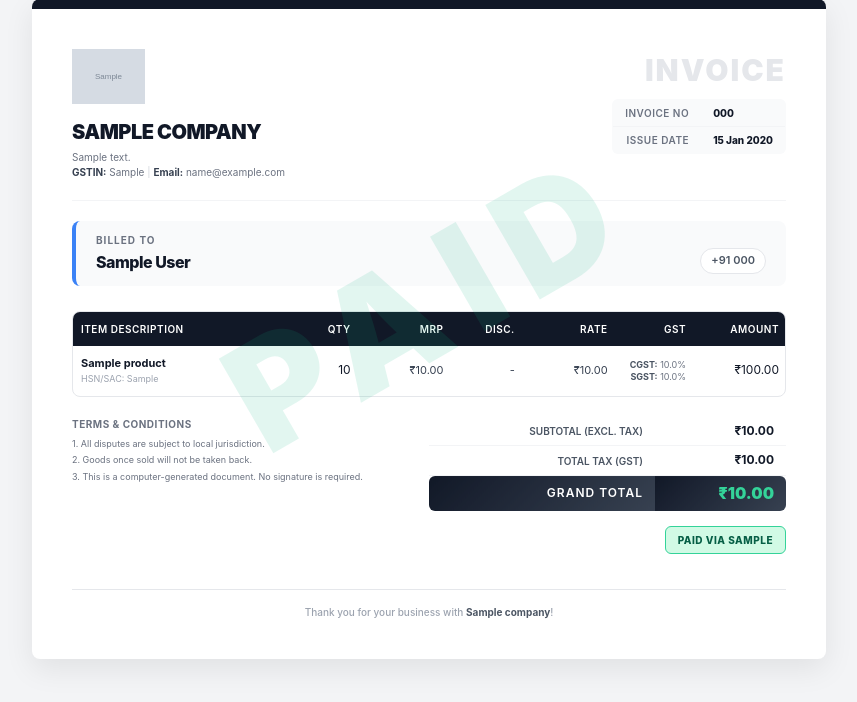
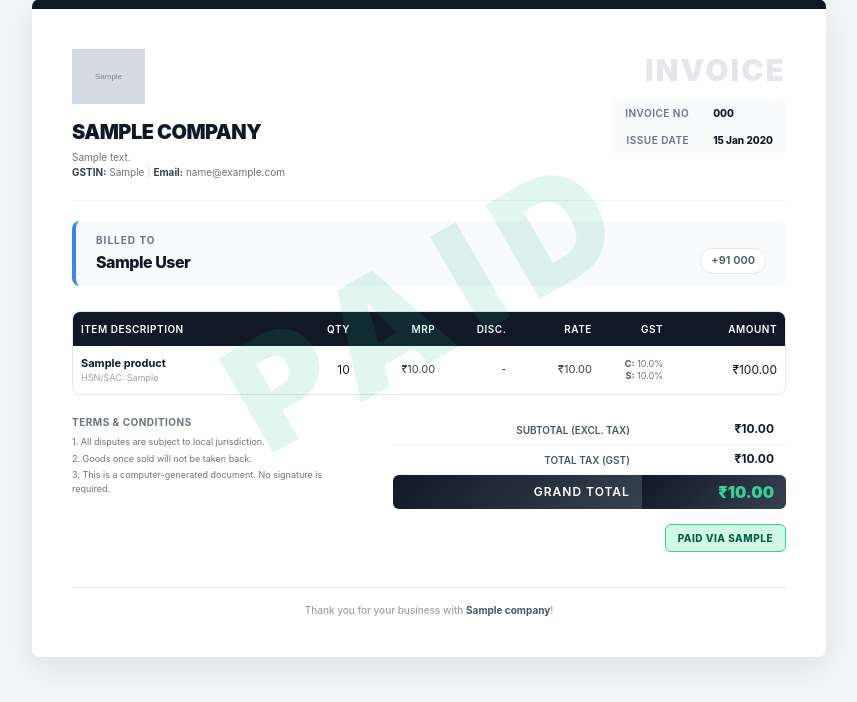
Before and after one commit to SkShizan/billing-system, a Flask app: page /billing/invoice/1 in a window 1280 px wide. Shown: the part 71-773 px from the top of the page, without its empty margins (211-1068 px from the left). Run offline with Flask 3, Linux system fonts and the light colour scheme; a user stored in the database is signed in; tables that the repository leaves empty hold one stand-in row (values such as "Sample post"); grey boxes marked "Sample" are stand-in pictures; some libraries are stand-ins or nearby versions.

Commit message:
fixing invoice layout

```diff
--- a/core/templates/billing/invoice_template.html
+++ b/core/templates/billing/invoice_template.html
@@ -32,7 +32,7 @@
             background: #ffffff;
             border-top: 10px solid #111827;
             border-radius: 8px;
-            padding: 40px; /* Standardized padding */
+            padding: 40px;
             box-shadow: 0 10px 30px rgba(0,0,0,0.08);
             position: relative;
             overflow: hidden;
@@ -47,7 +47,6 @@
         }
 
         .pdf-export-mode {
-            /* We force min-width so the canvas clone CANNOT be squished by a narrow viewport */
             width: 794px !important;
             min-width: 794px !important;
             max-width: 794px !important;
@@ -100,7 +99,6 @@
 
         table.items {
             width: 100%;
-            min-width: 714px !important; /* 794px box - 80px padding. Forces strict layout engine */
             border-collapse: collapse;
             table-layout: fixed;
         }
@@ -112,12 +110,13 @@
         }
 
         table.items td {
-            padding: 10px 8px; border-bottom: 1px solid #f3f4f6;
+            padding: 10px 8px; /* Reduced from 0px 19px to prevent text clipping */
+            border-bottom: 1px solid #f3f4f6;
             color: #374151; vertical-align: middle;
             word-wrap: break-word;
         }
 
-        /* Absolutely forbid the browser from breaking numbers into lines */
+        /* Allow numbers to sit nicely without breaking, padding adjustment above makes this safe now */
         table.items .right, table.items th.right {
             text-align: right;
             white-space: nowrap !important;
@@ -126,7 +125,7 @@
         table.items tbody tr:nth-child(even) { background-color: #fafaf9; }
         table.items tbody tr:last-child td { border-bottom: none; }
 
-        .item-name { font-weight: 700; color: #111827; font-size: 11px; }
+        .item-name { font-weight: 700; color: #111827; font-size: 11px; line-height: 1.3; }
         .item-hsn { font-size: 9px; color: #9ca3af; margin-top: 2px; }
         .strike { text-decoration: line-through; color: #9ca3af; font-size: 9px; }
         .discount-val { color: #ef4444; font-weight: 700; font-size: 10px; background: #fef2f2; padding: 2px 6px; border-radius: 4px; display: inline-block; }
@@ -136,11 +135,12 @@
         /* --- SUMMARY SECTION --- */
         .summary-section { display: flex; justify-content: space-between; align-items: flex-start; }
 
-        .terms { width: 45%; padding-right: 20px; }
+        .terms { width: 40%; padding-right: 15px; }
         .terms h5 { font-size: 10px; text-transform: uppercase; color: #6b7280; margin-bottom: 6px; letter-spacing: 0.5px; font-weight: 700; }
         .terms p { font-size: 9px; color: #6b7280; margin-bottom: 3px; line-height: 1.5; }
 
-        .totals { width: 50%; }
+        /* Increased width to 55% so large amounts don't get cut off in total table */
+        .totals { width: 55%; }
         .totals-table { width: 100%; border-collapse: collapse; }
         .totals-table td { padding: 6px 12px; text-align: right; border-bottom: 1px solid #f3f4f6; }
         .totals-table td:first-child { color: #4b5563; font-weight: 600; font-size: 10px; text-transform: uppercase; }
@@ -160,7 +160,8 @@
         /* --- PRINT FIXES --- */
         @media print {
             body { padding: 0 !important; background: white !important; }
-            .invoice-box { max-width: 100% !important; padding: 25px 30px !important; box-shadow: none !important; border-top-width: 6px !important; border-radius: 0 !important; }
+            /* Ensured margins exist to prevent physical printer cutting edge of PDF */
+            .invoice-box { width: 100% !important; max-width: 100% !important; padding: 20px !important; box-shadow: none !important; border-top-width: 6px !important; border-radius: 0 !important; }
             .no-print { display: none !important; }
         }
     </style>
@@ -223,13 +224,13 @@
                 <table class="items">
                     <thead>
                         <tr>
-                            <th style="width: 33%;">Item Description</th>
-                            <th class="right" style="width: 7%;">Qty</th>
-                            <th class="right" style="width: 13%;">MRP</th>
+                            <th style="width: 32%;">Item Description</th>
+                            <th class="right" style="width: 8%;">Qty</th>
+                            <th class="right" style="width: 12%;">MRP</th>
                             <th class="right" style="width: 10%;">Disc.</th>
-                            <th class="right" style="width: 13%;">Rate</th>
-                            <th class="right" style="width: 11%;">GST</th>
-                            <th class="right" style="width: 13%;">Amount</th>
+                            <th class="right" style="width: 12%;">Rate</th>
+                            <th class="right" style="width: 10%;">GST</th>
+                            <th class="right" style="width: 16%;">Amount</th>
                         </tr>
                     </thead>
                     <tbody>
@@ -262,11 +263,11 @@
                             <td class="right">
                                 {% if invoice.split_gst %}
                                 <div class="gst-breakdown">
-                                    <strong>CGST:</strong> {{ item.cgst_percentage }}%<br>
-                                    <strong>SGST:</strong> {{ item.sgst_percentage }}%
+                                    <strong>C:</strong> {{ item.cgst_percentage }}%<br>
+                                    <strong>S:</strong> {{ item.sgst_percentage }}%
                                 </div>
                                 {% else %}
-                                <div class="gst-breakdown"><strong>IGST:</strong> {{ item.gst_percentage_at_purchase }}%</div>
+                                <div class="gst-breakdown"><strong>I:</strong> {{ item.gst_percentage_at_purchase }}%</div>
                                 {% endif %}
                             </td>
 
```
Lines whose indentation alone changed are shown as unchanged.
